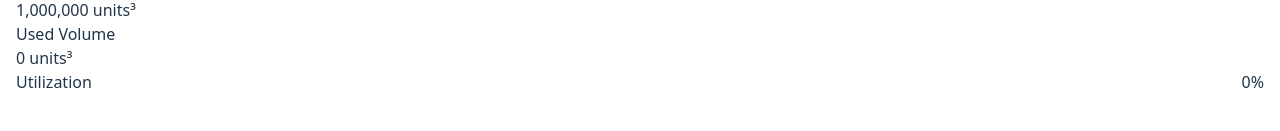
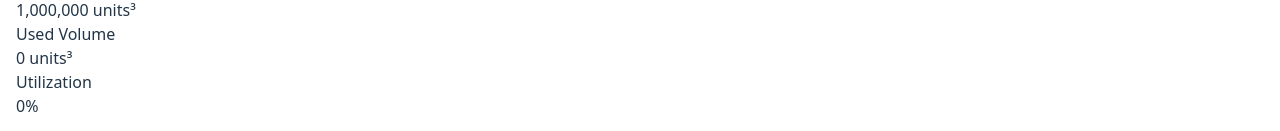
Before and after one commit to juanLude/container_packing, a React (Vite) app: page / in a window 1280 px wide. Shown: the part 1284-1415 px from the top of the page. Before the commit the page ends 1394 px from the top, so only its background shows below. Built offline with nearby package versions, Linux system fonts and the light colour scheme.

Commit message:
shift utilisation label to left

```diff
--- a/src/components/PackingMetrics.tsx
+++ b/src/components/PackingMetrics.tsx
@@ -28,12 +28,10 @@ export default function PackingMetrics({ metrics }: PackingMetricsPanelProps) {
         </div>
       </div>
 
-      <div className="mb-4">
-        <div className="flex justify-between mb-1">
-          <span className="text-sm text-gray-500">Utilization</span>
-          <span className="text-sm font-medium text-gray-700">
-            {metrics.utilization}%
-          </span>
+      <div className="mb-1">
+        <span className="text-sm text-gray-500">Utilization</span>
+        <div className="text-sm font-medium text-gray-700">
+          {metrics.utilization}%
         </div>
         <div className="w-full bg-gray-200 rounded-full h-3">
           <div
```
